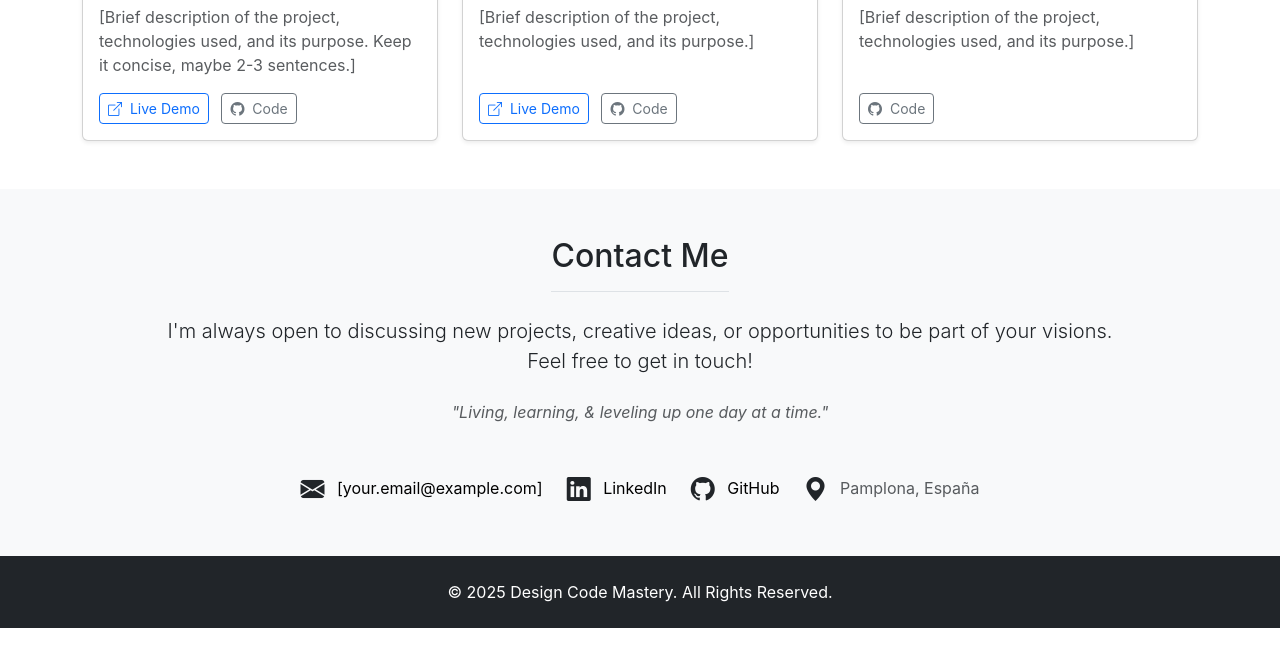
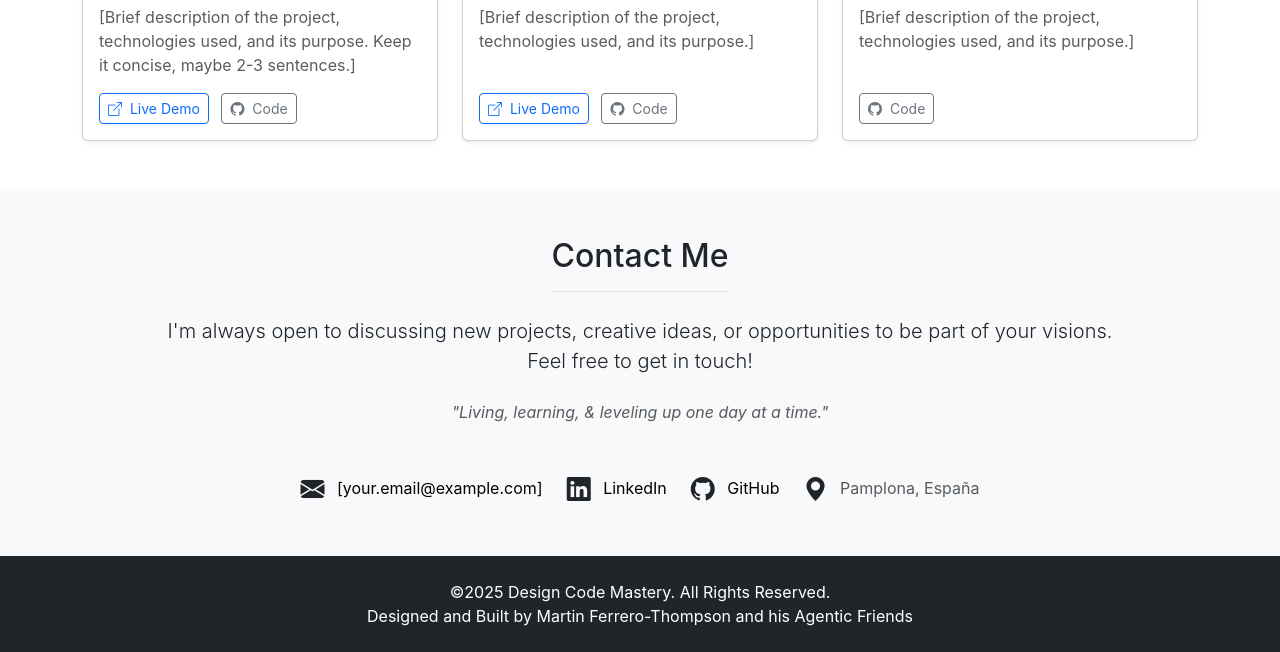
Before and after one commit to Martin-Ferrero-Thompson/personal-website, a website: page index.html in a window 1280 px wide. Shown: the part 2676-3328 px from the top of the page. Before the commit the page ends 3304 px from the top, so only its background shows below. Drawn offline with nearby package versions, Linux system fonts and the light colour scheme.

Commit message:
Update Footer

```diff
--- a/index.html
+++ b/index.html
@@ -438,7 +438,8 @@
     <!-- Footer -->
     <footer class="py-4 bg-dark text-white text-center">
         <div class="container">
-            <p class="mb-0">© 2025 Design Code Mastery. All Rights Reserved.</p>
+            <p class="mb-0">©2025 Design Code Mastery. All Rights Reserved.</p>
+            <p class="mb-0">Designed and Built by Martin Ferrero-Thompson and his Agentic Friends</p>
         </div>
     </footer>
 
```
